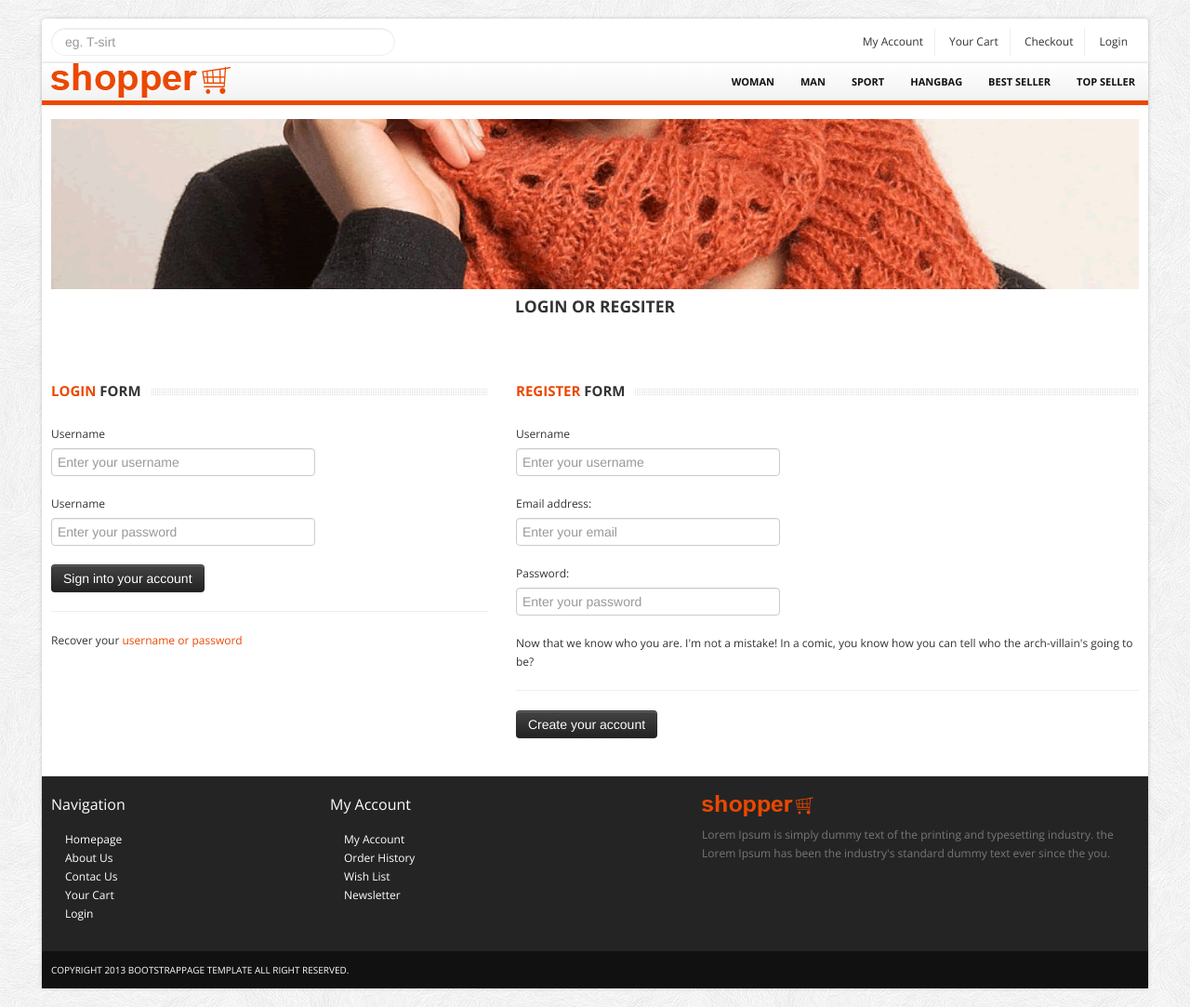
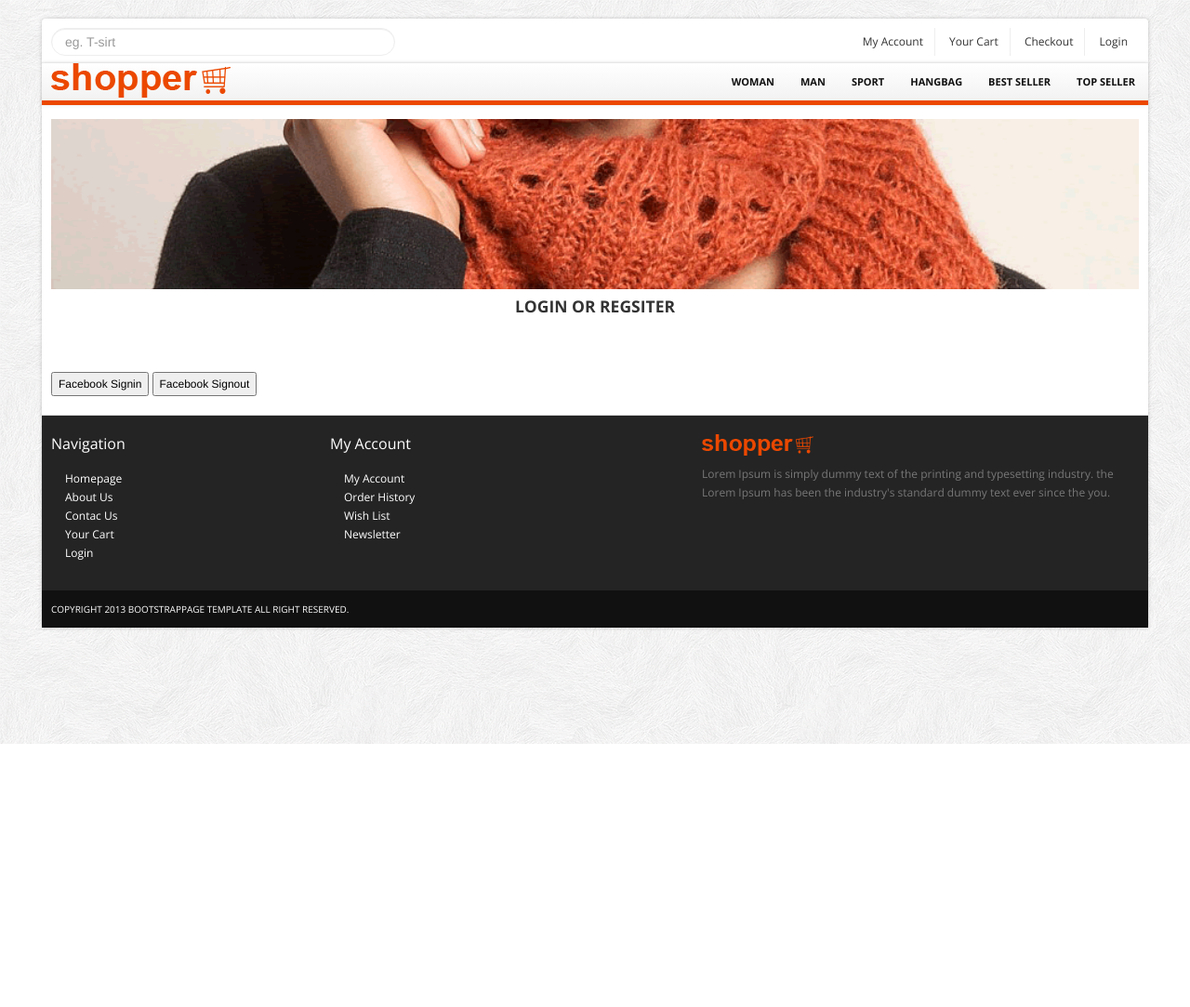
Before and after one commit to iwansupriadi/hijabridwan.github.io, a plain HTML site: page register.html in a window 1280 px wide. Shown: the whole page at 93% size. After the commit the page ends 800 px from the top, so only its background shows below. Drawn offline with nearby package versions, Linux system fonts and the light colour scheme; files whose address does not match are found by name.

Commit message:
cobalagi

```diff
--- a/register.html
+++ b/register.html
@@ -80,59 +80,8 @@
 			<section class="main-content">
 				<div class="row">
 					<div class="span5">
-						<h4 class="title"><span class="text"><strong>Login</strong> Form</span></h4>
-						<form action="#" method="post">
-							<input type="hidden" name="next" value="/">
-							<fieldset>
-								<div class="control-group">
-									<label class="control-label">Username</label>
-									<div class="controls">
-										<input type="text" placeholder="Enter your username" id="username" class="input-xlarge">
-									</div>
-								</div>
-								<div class="control-group">
-									<label class="control-label">Username</label>
-									<div class="controls">
-										<input type="password" placeholder="Enter your password" id="password" class="input-xlarge">
-									</div>
-								</div>
-								<div class="control-group">
-									<input tabindex="3" class="btn btn-inverse large" type="submit" value="Sign into your account">
-									<hr>
-									<p class="reset">Recover your <a tabindex="4" href="#" title="Recover your username or password">username or password</a></p>
-								</div>
-							</fieldset>
-						</form>
-					</div>
-					<div class="span7">
-						<h4 class="title"><span class="text"><strong>Register</strong> Form</span></h4>
-						<form action="#" method="post" class="form-stacked">
-							<fieldset>
-								<div class="control-group">
-									<label class="control-label">Username</label>
-									<div class="controls">
-										<input type="text" placeholder="Enter your username" class="input-xlarge">
-									</div>
-								</div>
-								<div class="control-group">
-									<label class="control-label">Email address:</label>
-									<div class="controls">
-										<input type="password" placeholder="Enter your email" class="input-xlarge">
-									</div>
-								</div>
-								<div class="control-group">
-									<label class="control-label">Password:</label>
-									<div class="controls">
-										<input type="password" placeholder="Enter your password" class="input-xlarge">
-									</div>
-								</div>
-								<div class="control-group">
-									<p>Now that we know who you are. I'm not a mistake! In a comic, you know how you can tell who the arch-villain's going to be?</p>
-								</div>
-								<hr>
-								<div class="actions"><input tabindex="9" class="btn btn-inverse large" type="submit" value="Create your account"><a href="./index.html"></a></div>
-							</fieldset>
-						</form>
+							<button onclick = "facebookSignin()">Facebook Signin</button>
+							<button onclick = "facebookSignout()">Facebook Signout</button>
 					</div>
 				</div>
 			</section>
```
